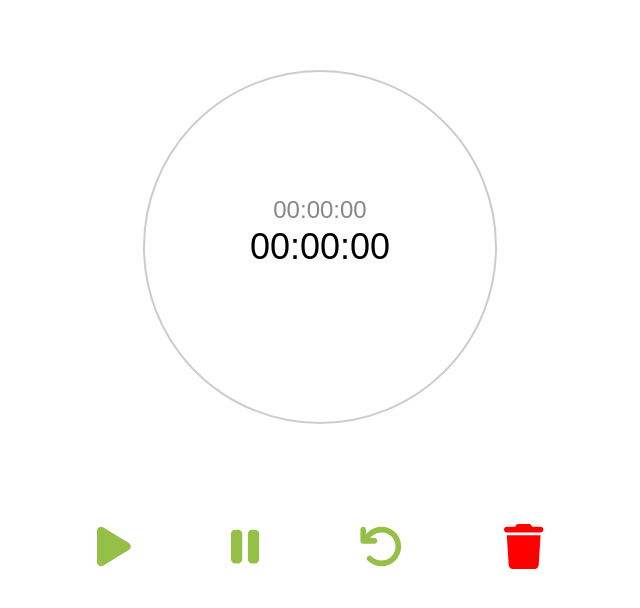
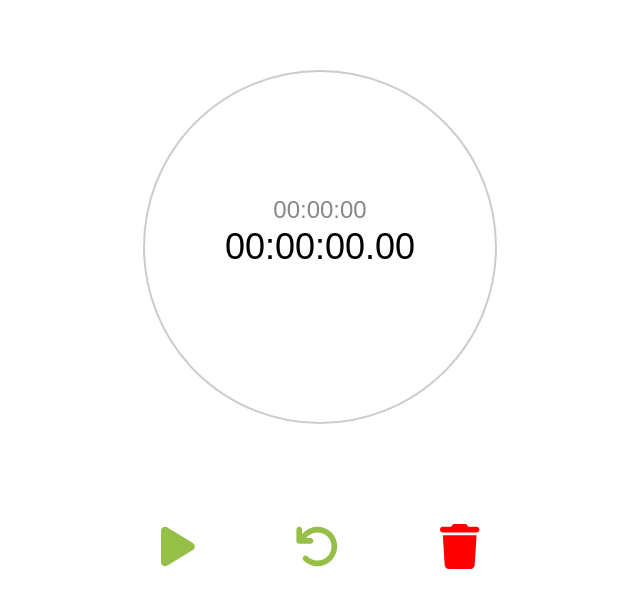
Before and after one commit to Shopify/eng-intern-assessment-react, a React app: page / in a window 1280 px wide. Shown: the top 608 px of the page, without its empty margins (320-960 px from the left). Built offline with nearby package versions, Linux system fonts and the light colour scheme.

Commit message:
Implemented play/pause functionality

```diff
--- a/package.json
+++ b/package.json
@@ -26,8 +26,12 @@
     "@types/node": "^16.18.30",
     "@types/react": "^17.0.59",
     "@types/react-dom": "^18.2.4",
+    "@typescript-eslint/eslint-plugin": "^6.18.1",
+    "@typescript-eslint/parser": "^6.18.1",
     "babel-loader": "^8.3.0",
     "css-loader": "^6.7.3",
+    "eslint": "^8.56.0",
+    "eslint-plugin-react": "^7.33.2",
     "file-loader": "^6.2.0",
     "html-loader": "^4.2.0",
     "html-webpack-plugin": "^5.5.1",
--- a/src/StopWatch.tsx
+++ b/src/StopWatch.tsx
@@ -1,6 +1,6 @@
-import React from 'react'
-import './utils/styles.css'
-import StopWatchButton from './StopWatchButton'
+import React, { useState, useEffect } from 'react';
+import StopWatchButton from './StopWatchButton';
+import './utils/styles.css';
 
 interface TimersProps {
   mainTimer: string;
@@ -16,13 +16,57 @@ const Timers = ({ mainTimer, lapTimer }: TimersProps) => {
     );
   };
 
-export default function StopWatch() {
-    return(
+  const formatTime = (milliseconds: number) => {
+    const seconds = Math.floor(milliseconds / 1000);
+    const minutes = Math.floor(seconds / 60);
+    const hours = Math.floor(minutes / 60);
+
+    const formattedHours = String(hours).padStart(2, '0');
+    const formattedMinutes = String(minutes % 60).padStart(2, '0');
+    const formattedSeconds = String(seconds % 60).padStart(2, '0');
+    const formattedMilliseconds = String(Math.floor((milliseconds % 1000) / 10)).padStart(2, '0');
+
+    return `${formattedHours}:${formattedMinutes}:${formattedSeconds}.${formattedMilliseconds}`;
+  };
+
+  const StopWatch = () => {
+    const [mainTimer, setMainTimer] = useState(0);
+    const [intervalId, setIntervalId] = useState<NodeJS.Timeout | null>(null);
+
+    const startTimer = () => {
+      const newIntervalId = setInterval(() => {
+        setMainTimer((currTime) => currTime + 10);
+      }, 10);
+      setIntervalId(newIntervalId);
+    };
+
+    const stopTimer = () => {
+      if (intervalId) {
+        clearInterval(intervalId);
+        setIntervalId(null);
+      }
+    };
+
+    const handlePlayOrPauseClick = () => {
+      if (intervalId) {
+        stopTimer();
+      } else {
+        startTimer();
+      }
+    };
+
+    useEffect(() => {
+      return () => stopTimer();
+    }, []);
+
+  return (
     <div className="main">
       <div className="thin-gray-circle">
-            <Timers mainTimer="00:00:00" lapTimer="00:00:00" />
+        <Timers mainTimer={formatTime(mainTimer)} lapTimer="00:00:00" />
       </div>
-            <StopWatchButton/>
+      <StopWatchButton onToggleRun={handlePlayOrPauseClick} />
     </div>
-    )
-}
+  );
+};
+
+export default StopWatch;
--- a/src/StopWatchButton.tsx
+++ b/src/StopWatchButton.tsx
@@ -1,15 +1,36 @@
-import React from 'react'
+import React, { useState, useEffect } from 'react';
 import { FontAwesomeIcon } from '@fortawesome/react-fontawesome';
 import { faPlay, faPause, faUndo, faTrash} from '@fortawesome/free-solid-svg-icons';
 import './utils/styles.css'
 
-export default function StopWatchButton() {
-    return(
+interface StopWatchButtonProps {
+    onToggleRun: () => void;
+}
+
+const StopWatchButton = ({onToggleRun} : StopWatchButtonProps) => {
+    const [isRunning, setIsRunning] = useState(false);
+
+
+    const handlePlayOrPauseClick = () => {
+        setIsRunning(!isRunning);
+        onToggleRun();
+    };
+
+    const handleLapCick = () => {
+        setIsRunning((prevIsRunning) => !prevIsRunning);
+    };
+
+    const handleTrashClick = () => {
+        setIsRunning((prevIsRunning) => !prevIsRunning);
+    };
+
+    return (
         <div className="button-group">
-            <FontAwesomeIcon icon={faPlay} className="icon" />
-            <FontAwesomeIcon icon={faPause} className="icon" />
-            <FontAwesomeIcon icon={faUndo} className="icon" />
-            <FontAwesomeIcon icon={faTrash} className="reset-icon" />
+        <FontAwesomeIcon icon={isRunning ? faPause : faPlay} className="icon" onClick={handlePlayOrPauseClick} />
+        <FontAwesomeIcon icon={faUndo} className="icon" onClick={handleLapCick} />
+        <FontAwesomeIcon icon={faTrash} className="reset-icon" onClick={handleTrashClick} />
         </div>
-    )
-}
+    );
+};
+
+export default StopWatchButton;
--- a/src/utils/styles.css
+++ b/src/utils/styles.css
@@ -28,11 +28,17 @@ body, html {
 .icon {
     color: #96bf48;
     font-size: 45px;
+    cursor: pointer;
+    user-select: none;
+    background-color: transparent;
 }
 
 .reset-icon {
     color: red;
     font-size: 45px;
+    cursor: pointer;
+    user-select: none;
+    background-color: transparent;
 }
 
 .button-group {
```
Also changed, not shown: .eslintrc.json (added), 2 other files (tests, documents, lock files or other folders). Lines whose indentation alone changed are shown as unchanged.
